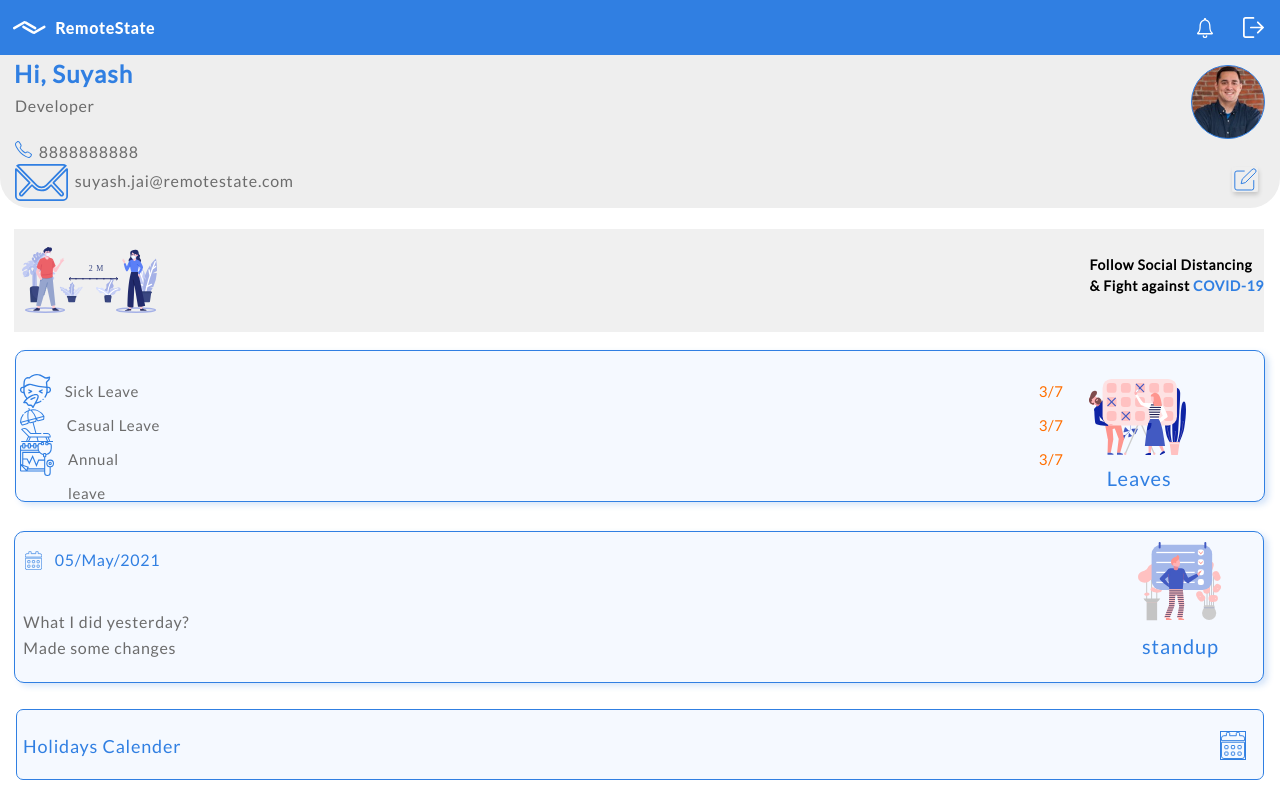
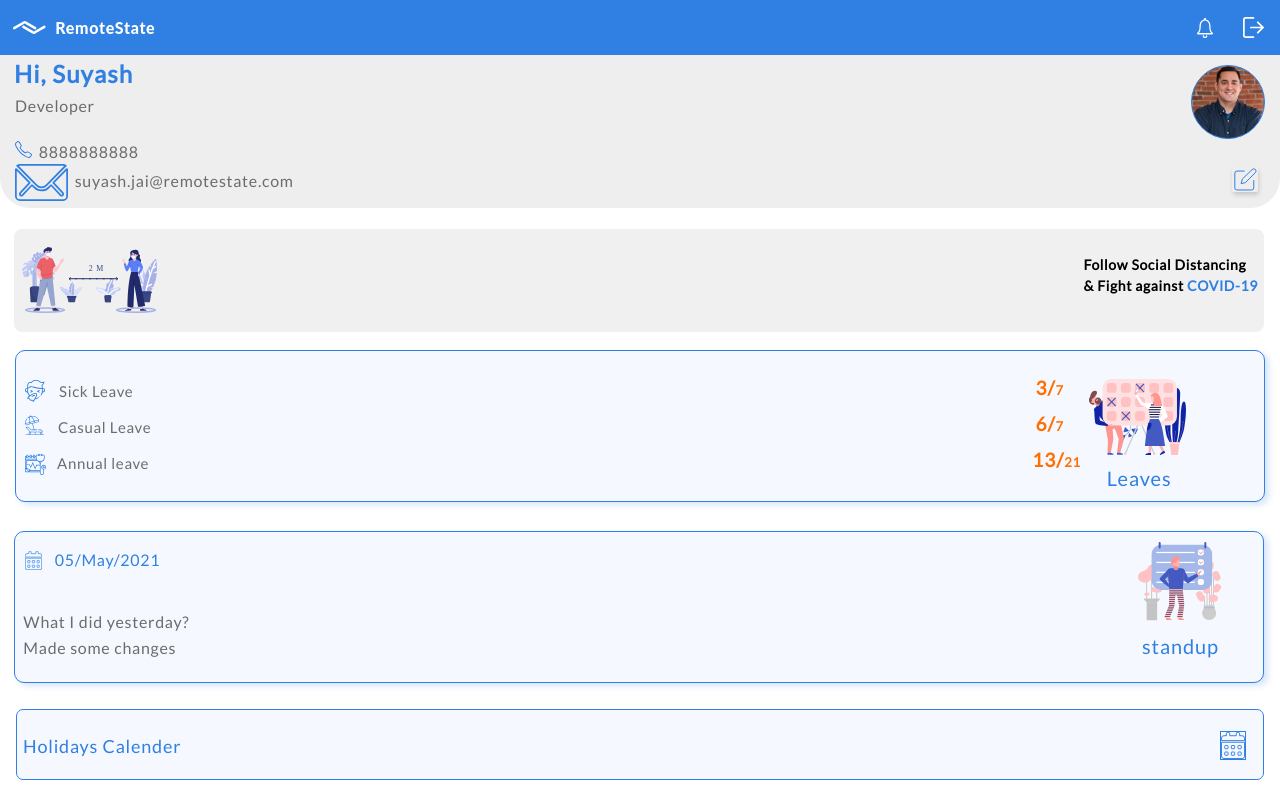
Before and after one commit to suyash5641/RemoteOffice, a React (Create React App) app: page /HomeScreen in a window 1280 px wide. Built offline with nearby package versions, Linux system fonts and the light colour scheme.

Commit message:
first commit

```diff
--- a/src/Home Screen/HomeScreen.css
+++ b/src/Home Screen/HomeScreen.css
@@ -92,6 +92,7 @@ display: flex;
 justify-content: space-between;
 background: #F0F0F0 0% 0% no-repeat padding-box;
 opacity: 1;
+border-radius: 8px;
 }
 .covidimage{
     height: 66px;
@@ -102,6 +103,7 @@ opacity: 1;
 }
 .text-m{
     padding-top:25px;
+    margin-right: 6px;
 }
 .message{
     height: 38px;
@@ -125,6 +127,16 @@ opacity: 1;
 }
 .text-divone{
 
+}
+.txt-div{
+    font: normal normal 900 19px/27px Lato;
+letter-spacing: 0.94px;
+color: #FF6F01;
+}
+.txt-divone{
+    font: normal normal 900 19px/27px Lato;
+letter-spacing: 0.94px;
+color: #FF6F01;
 }
 .new-message{
     height: 17px;
@@ -160,6 +172,11 @@ width:100%;
     display: flex;
     justify-content: space-between;
 }
+.start-new1{
+    display: flex;
+    justify-content: space-between;
+    margin-top: 6px;
+}
 .first-img{
     margin-left: 10px;
     height:19px;
@@ -178,6 +195,25 @@ margin-top: 15px;
     float:left;
     width:18px;
 }
+.img-sneeze{
+    width: 20px;
+    height: 22px;
+    margin-top: 6px;
+    padding-left: 5px;
+}
+.img-sunbed{
+    width: 19px;
+    height: 20px;
+    margin-top: 5px;
+    padding-left: 5px;
+}
+.img-annual{
+    width: 21px;
+    height: 21px;
+    margin-top: 8px;
+    padding-right: 11px;
+    margin-left: 5px;
+}
 .sicklogo{
     padding-left:14px;
     height: 18px;
@@ -190,7 +226,7 @@ margin-top: 15px;
     width:120px;
 }
 .annuallogo{
-    padding-left:14px;
+    padding-left:0px;
     height: 18px;
     width:102px;
 }
@@ -199,8 +235,17 @@ letter-spacing: NaNpx;
 color: #FF6F01;
 padding-right:25px;
 opacity: 1;
+font: normal normal 900 13px/27px Lato;
+}
+.text-one-one{
+    letter-spacing: NaNpx;
+    color: #FF6F01;
+    padding-left:0px;
+    opacity: 1;
+    font: normal normal 900 13px/27px Lato;
+    margin-right: 8px;
 
-}
+    }
 .setdiv{
     margin-right: 21px;
 
--- a/src/Home Screen/HomeScreen.js
+++ b/src/Home Screen/HomeScreen.js
@@ -68,24 +68,27 @@ function HomeScreen()
             <div className="start">
             <div className="start-one">
             <div className="first-divone">
-            <img src={sneeze}  ></img>
+            <img src={sneeze} className="img-sneeze"  ></img>
             <span className="sicklogo" >Sick Leave</span>
             </div>
-            <span className="text-one" >3/7</span>
+            <span className="text-one" >
+            <span className="txt-div">3/</span>7</span>
             </div>
-            <div className="start-one">
+            <div className="start-new1">
             <div className="first-divone">
-            <img src={sunbed}  ></img>
+            <img src={sunbed} className="img-sunbed" ></img>
             <span className="sunbedlogo" >Casual Leave</span>
             </div>
-            <span className="text-one" >3/7</span>
+            <span className="text-one" >
+                <span className="txt-div">6/</span>7</span>
             </div>
-            <div className="start-one">
+            <div className="start-new1">
             <div className="first-divone">
-            <img src={annual}  ></img>
+            <img src={annual} className="img-annual"  ></img>
             <span className="annuallogo" >Annual leave </span>
             </div>
-            <span className="text-one" >3/7</span>
+            <span className="text-one-one" >
+            <span className="txt-divone">13/</span>21</span>
             </div>
             </div>
             <div className="setdiv">
--- a/src/LeaveEdit/Hide.css
+++ b/src/LeaveEdit/Hide.css
@@ -22,6 +22,7 @@
   margin-top:-40px;
   margin-right: 5px;
   opacity: 1;
+  display: none;
   }
   .button-style{
     float: right;
--- a/src/LeaveEdit/LeaveEdit.css
+++ b/src/LeaveEdit/LeaveEdit.css
@@ -109,7 +109,7 @@ justify-content: space-between;
 }
 .first-add-img{
     margin-top: 11px;
-    margin-left: 6px;
+    margin-left: 9px;
 }
 .list{
     text-align: left;
@@ -118,15 +118,16 @@ letter-spacing: 0.63px;
 color: #307FE2;
 opacity: 1;
 padding-left: 5px;
-margin-top: 10px;
+margin-top: 14px;
 }
 .list-one{
     padding-left: 2px;
     font: normal normal 900 18px/36px Lato;
-letter-spacing: 0.81px;
-color: #307FE2;
-opacity: 1;
-margin-top: 6px;
+    letter-spacing: 0.81px;
+    color: #307FE2;
+    opacity: 1;
+    margin-top: 9px;
+    margin-left: 6px;
 }
 #list-new{
     text-align: left;
@@ -134,8 +135,8 @@ margin-top: 6px;
     letter-spacing: 0.63px;
     color: #307FE2;
     opacity: 1;
-    padding-left: 5px;
-    margin-top: 10px;
+    padding-left: 10px;
+    margin-top: 14px;
 }
 .new-icon{
     float: right;
--- a/src/LeaveEdit/LeaveEdit.js
+++ b/src/LeaveEdit/LeaveEdit.js
@@ -21,10 +21,12 @@ function LeaveEdit()
   {
 
     var x = document.getElementById("m");
-  if (x.style.display== "none") {
-    x.style.display = "block";
+    console.log(x.style.display);
+
+  if (x.style.display=== "none") {
+    x.style.display="block";
   } else {
-    x.style.display = "none";
+    x.style.display="none";
   }
   }
 
--- a/src/Standuphistory/Standuphistory.css
+++ b/src/Standuphistory/Standuphistory.css
@@ -39,6 +39,7 @@ margin-right: 15px;
 overflow-x: auto;
 overflow-y:hidden;
 margin-top: 10px;
+border-radius: 10px;
 }
 .divimgone{
     margin-left:10px;
@@ -90,4 +91,5 @@ letter-spacing: 0.72px;
 color: #307FE2;
 opacity: 1;
 margin-top: 78px;
+margin-right: 11px;
 }
```
